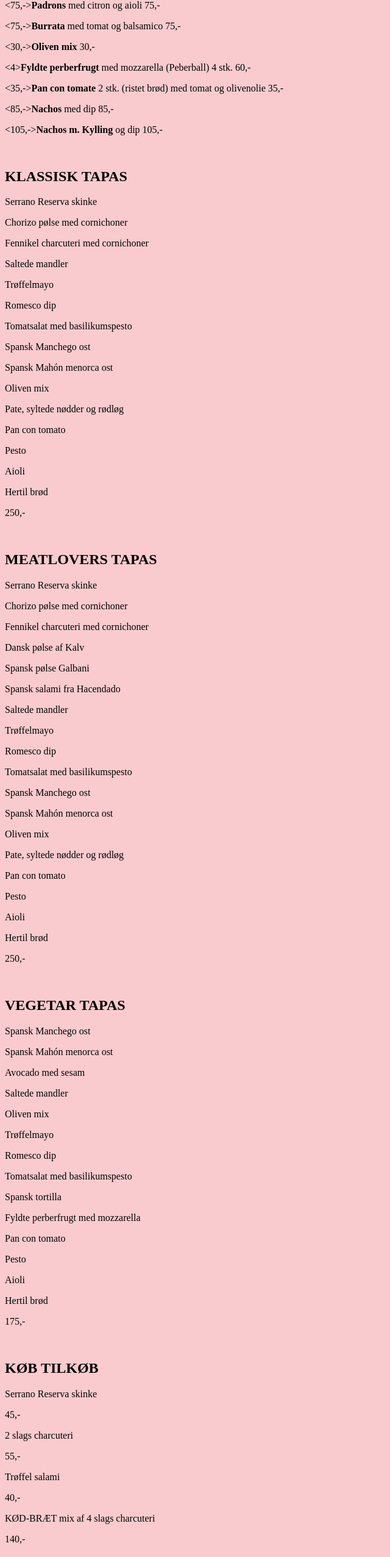
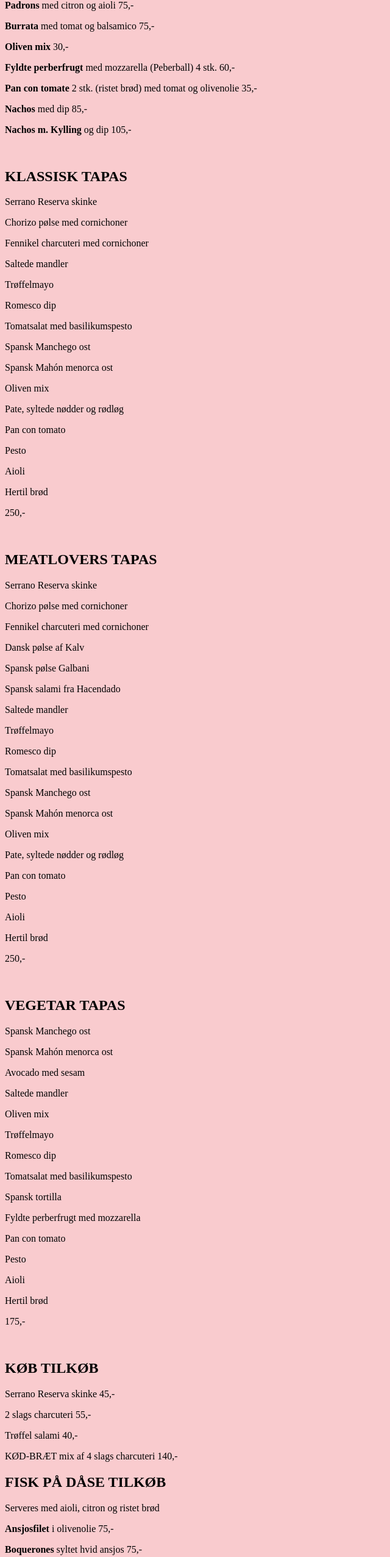
Before and after one commit to LaerkeSkjerning/mobile-first, a plain HTML site: page tapas.html in a window 1280 px wide. Shown: the part 220-2773 px from the top of the page at 61% size, without its empty margins (0-640 px from the left). Drawn offline with Linux system fonts and the light colour scheme.

Commit message:
Update tapas.html

```diff
--- a/tapas.html
+++ b/tapas.html
@@ -23,14 +23,14 @@
 <section class="starters">
     <h2>STARTERS</h2>
     <Lille><strong>Patatas Bravas</strong> med tomatsovs og aioli</p>
-        <p>Lille 40,- / Stor 75,-</p>
-    <75,-><strong>Padrons</strong> med citron og aioli 75,-</p>
-    <75,-><strong>Burrata</strong> med tomat og balsamico 75,-</p>
-    <30,-><strong>Oliven mix</strong> 30,-</p>
-    <4><strong>Fyldte perberfrugt</strong> med mozzarella (Peberball) 4 stk. 60,-</p>
-    <35,-><strong>Pan con tomate</strong> 2 stk. (ristet brød) med tomat og olivenolie 35,-</p>
-    <85,-><strong>Nachos</strong> med dip 85,-</p>
-    <105,-><strong>Nachos m. Kylling</strong> og dip 105,-</p><br>
+    <p>Lille 40,- / Stor 75,-</p>
+    <p><strong>Padrons</strong> med citron og aioli 75,-</p>
+    <p><strong>Burrata</strong> med tomat og balsamico 75,-</p>
+    <p><strong>Oliven mix</strong> 30,-</p>
+    <p><strong>Fyldte perberfrugt</strong> med mozzarella (Peberball) 4 stk. 60,-</p>
+    <p><strong>Pan con tomate</strong> 2 stk. (ristet brød) med tomat og olivenolie 35,-</p>
+    <p><strong>Nachos</strong> med dip 85,-</p>
+    <p><strong>Nachos m. Kylling</strong> og dip 105,-</p><br>
 </section>
 
 <section class="tapas1">
@@ -97,33 +97,29 @@
 
 <section class="tilkoeb1">
     <h2>KØB TILKØB</h2>
-    <p>Serrano Reserva skinke</p>
-    <p>45,-</p>
-    <p>2 slags charcuteri</p>
-    <p>55,-</p>
-    <p>Trøffel salami</p>
-    <p>40,-</p>
-    <p>KØD-BRÆT mix af 4 slags charcuteri</p>
-    <p>140,-</p>
+    <p>Serrano Reserva skinke 45,-</p>
+    <p>2 slags charcuteri 55,-</p>
+    <p>Trøffel salami 40,-</p>
+    <p>KØD-BRÆT mix af 4 slags charcuteri 140,-</p>
 </section>
 
 <section class="tilkoeb2">
     <h2>FISK PÅ DÅSE TILKØB</h2>
     <p>Serveres med aioli, citron og ristet brød</p>
-    <75,-><strong>Ansjosfilet</strong> i olivenolie 75,-</p>
-    <75,-><strong>Boquerones</strong> syltet hvid ansjos 75,-</p>
-    <75,-><strong>Sardiner</strong> i tomatsovs eller olivenolie 75,-</p>
-    <75,-><strong>Marinerede Muslinger</strong> Escabeche 75,-</p>
+    <p><strong>Ansjosfilet</strong> i olivenolie 75,-</p>
+    <p><strong>Boquerones</strong> syltet hvid ansjos 75,-</p>
+    <p><strong>Sardiner</strong> i tomatsovs eller olivenolie 75,-</p>
+    <p><strong>Marinerede Muslinger</strong> Escabeche 75,-</p>
 </section>
 
 <section class="tilkoeb3">
     <h2>OSTE</h2>
-    <50,-><strong>Spanske oste</strong> med honing 50,-</p>
-    <75,-><strong>Burrata</strong> med tomat og balsamico 75,-</p>
+    <p><strong>Spanske oste</strong> med honing 50,-</p>
+    <p><strong>Burrata</strong> med tomat og balsamico 75,-</p>
 
     <h2>BRØD</h2>
-    <15,->Ekstra brød 15,-</p>
-    <25,->Glutenfri brød 25,-</p>
+    <p>Ekstra brød 15,-</p>
+    <p>Glutenfri brød 25,-</p>
 </section>
 
 <section class="tilbud">
```
